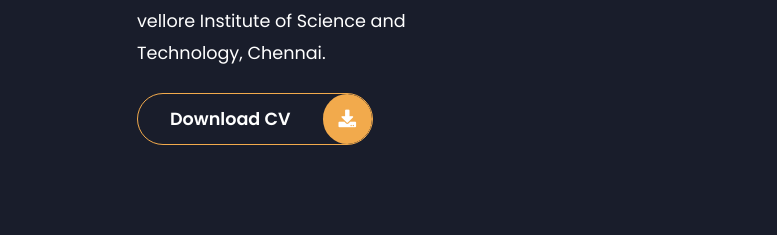
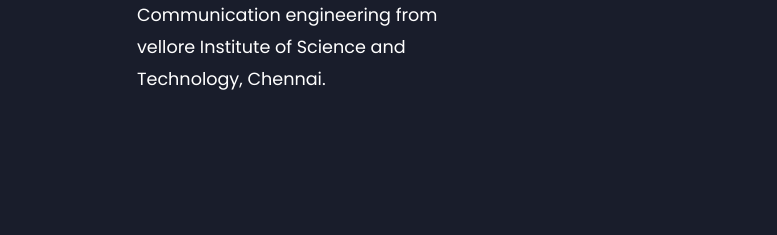
Before and after one commit to Premchand10/My-Portfolio, a plain HTML site: page index.html in a window 1280 px wide. Shown: the part 1365-1600 px from the top of the page, 503-1280 px from the left. Drawn offline with nearby package versions, Linux system fonts and the light colour scheme.

Commit message:
Update index.html

```diff
--- a/index.html
+++ b/index.html
@@ -165,10 +165,7 @@ html{
                     from vellore Institute of Science and Technology, Chennai. </br>
                 </p>
                 <div class="btn-con">
-                    <a href="https://res.cloudinary.com/dchbfnlct/image/upload/v1663833267/Profile_2_qep1bq.jpg" class="main-btn">
-                        <span class="btn-text" href="https://res.cloudinary.com/dchbfnlct/image/upload/v1663833267/Profile_2_qep1bq.jpg">Download CV</span>
-                        <span class="btn-icon" href="https://res.cloudinary.com/dchbfnlct/image/upload/v1663833267/Profile_2_qep1bq.jpg"><i class="fas fa-download"></i></span>
-                    </a>
+
                 </div>
             </div>
         </div>
@@ -187,10 +184,7 @@ html{
                         I am a trend setter not a trend follower. Remember I am on caps lock when you argue with me. I am like an ocean of beautiful feelings that can raise a tsunami when hurt. It’s not your job to love me, it’s mine. I don’t mind if you hate me because you can’t be the same as me. I’m not rude I’m real. My goals are like phoenix. They rise back stronger from ashes. I don’t care about what other people think me, I’m not their prisoner. I loved mysteries and then I became a mystery myself!
                     </p>
                     <div class="btn-con">
-                        <a href="https://res.cloudinary.com/dchbfnlct/image/upload/v1663833267/Profile_2_qep1bq.jpg" class="main-btn">
-                            <span class="btn-text">Download CV</span>
-                            <span class="btn-icon"><i class="fas fa-download"></i></span>
-                        </a>
+
                     </div>
                 </div>
 
```
